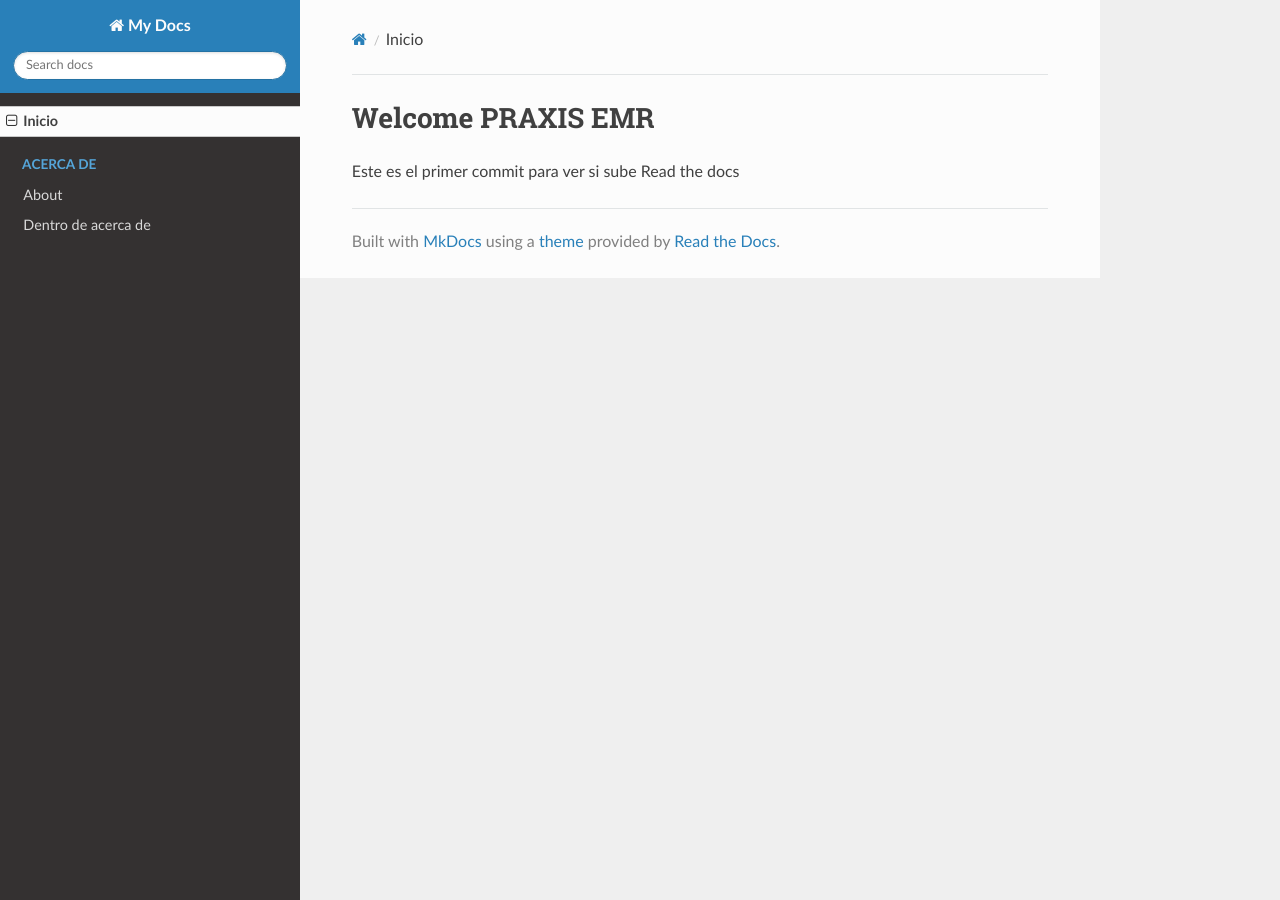
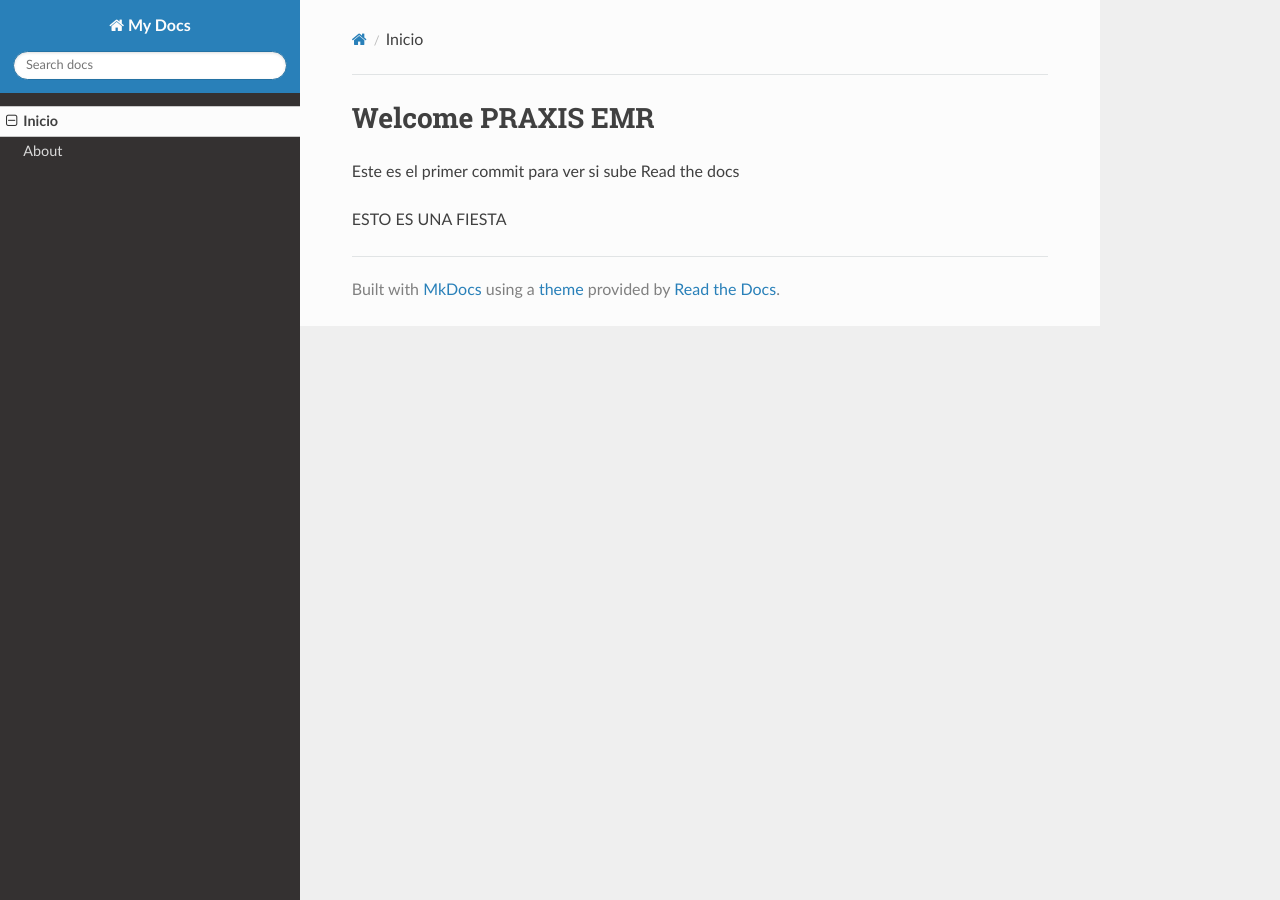
Before and after one commit to ipastoreb/ipastoreb.github.io, an MkDocs documentation site: the page built from docs/index.md, in a window 1280 px wide. Built offline with MkDocs 1.6.1, drawn with Linux system fonts in a browser that asks for light colours; nearby versions of some CDN libraries.

Commit message:
arreglé algo para mostrarle a seba

```diff
--- a/docs/index.md
+++ b/docs/index.md
@@ -1,3 +1,5 @@
 # Welcome PRAXIS EMR
 
 Este es el primer commit para ver si sube Read the docs
+
+ESTO ES UNA FIESTA
--- a/mkdocs.yml
+++ b/mkdocs.yml
@@ -3,8 +3,7 @@ site_url: https://ipastorebgithubio.readthedocs.io/en/latest/
 
 nav:
   - Inicio: "index.md"
-  - Acerca de :
-    - About: "about.md"
-    - Dentro de acerca de: "about1.md"
+  - About : "about.md"
+
 
 theme: readthedocs
```
Also changed, not shown: docs/about/subabout/about1.md (deleted), docs/about/subabout/subabout.md (added).
